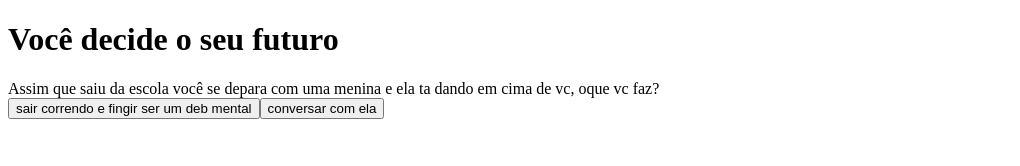
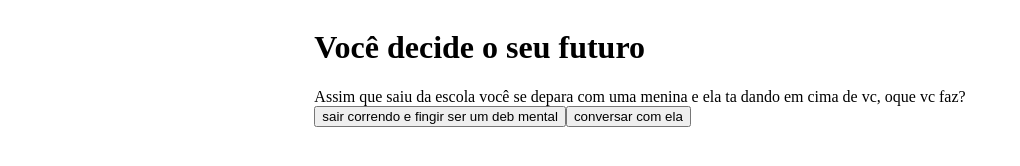
Before and after one commit to ISABELLYVF/PARAGU, a plain HTML site: page index.html in a window 1280 px wide. Shown: the whole page, without its empty margins (0-1020 px from the left). Drawn offline with Linux system fonts and the light colour scheme.

Commit message:
Update style.css

```diff
--- a/style.css
+++ b/style.css
@@ -1,7 +1,15 @@
 :root{
-    --cor-fundo:
-    --cor-principal:
-    --cor-secundaria:
-    --cor-destaque:
-    --cor-texto:
+    --cor-fundo:#7FA4C3;
+    --cor-principal:#7F86CD;
+    --cor-secundaria:#322727;
+    --cor-destaque:#2BDEFD;
+    --cor-texto:#D7F9FF;
 }
+body{
+    backgroud-color: var (--cor-fundo);
+    color: var (--cor-texto);
+    display:flex;
+    justify-content: center;
+    align-items: center;
+    min-height: (100vh);
+}
```
